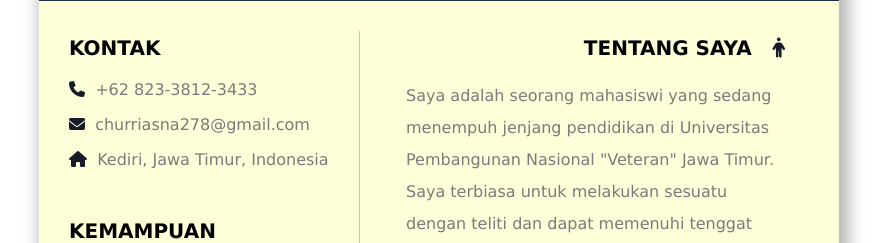
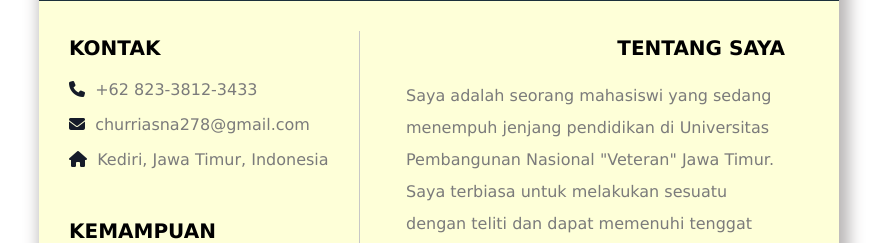
Before and after one commit to ChurriAsna/Pemrograman_Web, a PHP site: page /SimpleCVHitungUmurArray.php in a window 1280 px wide. Shown: the part 266-509 px from the top of the page, without its empty margins (201-1088 px from the left). Run offline with PHP 8.4, Linux system fonts and the light colour scheme; some libraries are stand-ins or nearby versions.

Commit message:
Update SimpleCVHitungUmurArray.php

```diff
--- a/SimpleCVHitungUmurArray/SimpleCVHitungUmurArray.php
+++ b/SimpleCVHitungUmurArray/SimpleCVHitungUmurArray.php
@@ -93,7 +93,7 @@ $umur = $hari_ini->diff($lahir);
         <div class="line"></div>
         <div class="kolom-kanan">
             <div class="kotak-konten">
-                <p class="sub-judul" align="right">TENTANG SAYA &nbsp;&nbsp;<i class="fa fa-person"></i></p>
+                <p class="sub-judul" align="right">TENTANG SAYA</p>
                 <P class="p3" style="line-height: 2;">Saya adalah seorang mahasiswi yang sedang menempuh jenjang pendidikan di
                     Universitas Pembangunan Nasional "Veteran" Jawa Timur. Saya terbiasa untuk melakukan
                     sesuatu dengan teliti dan dapat memenuhi tenggat waktu secara efektif.<br>Saya lahir pada
```
